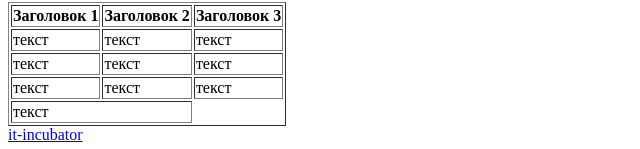
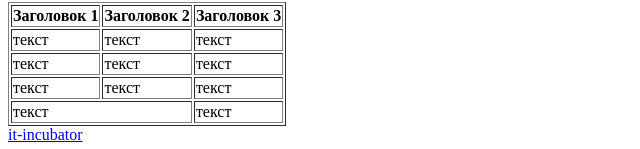
Before and after one commit to shaikhinRuslan/1-hw-with-auto-test-html-css-main, a plain HTML site: page index.html in a window 1280 px wide. Shown: the part 815-964 px from the top of the page, 0-640 px from the left. Drawn offline with Linux system fonts and the light colour scheme.

Commit message:
comolete3

```diff
--- a/index.html
+++ b/index.html
@@ -115,6 +115,7 @@
                         </tr>
                         <tr>
                             <td colspan="2">текст</td>
+                            <td>текст</td>
                         </tr>
         </table>
     </section>
```
